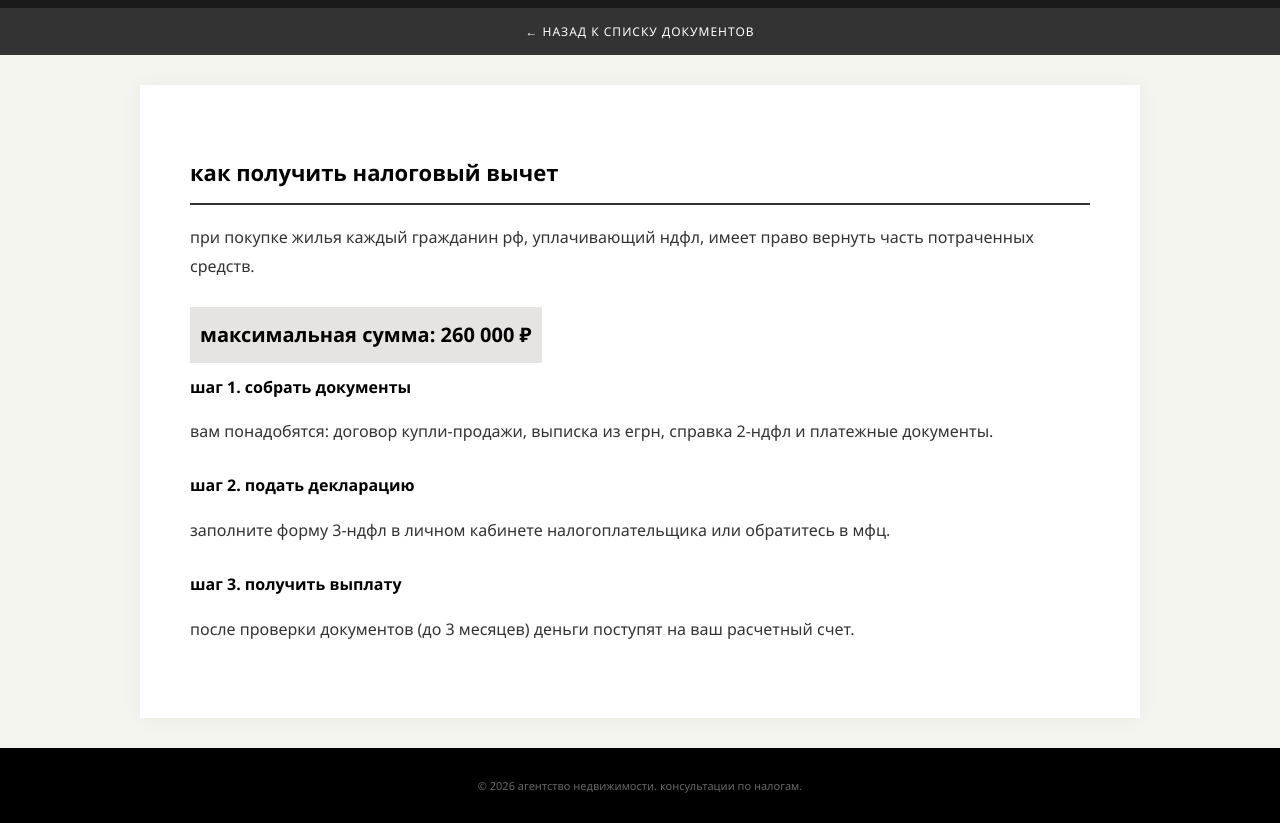
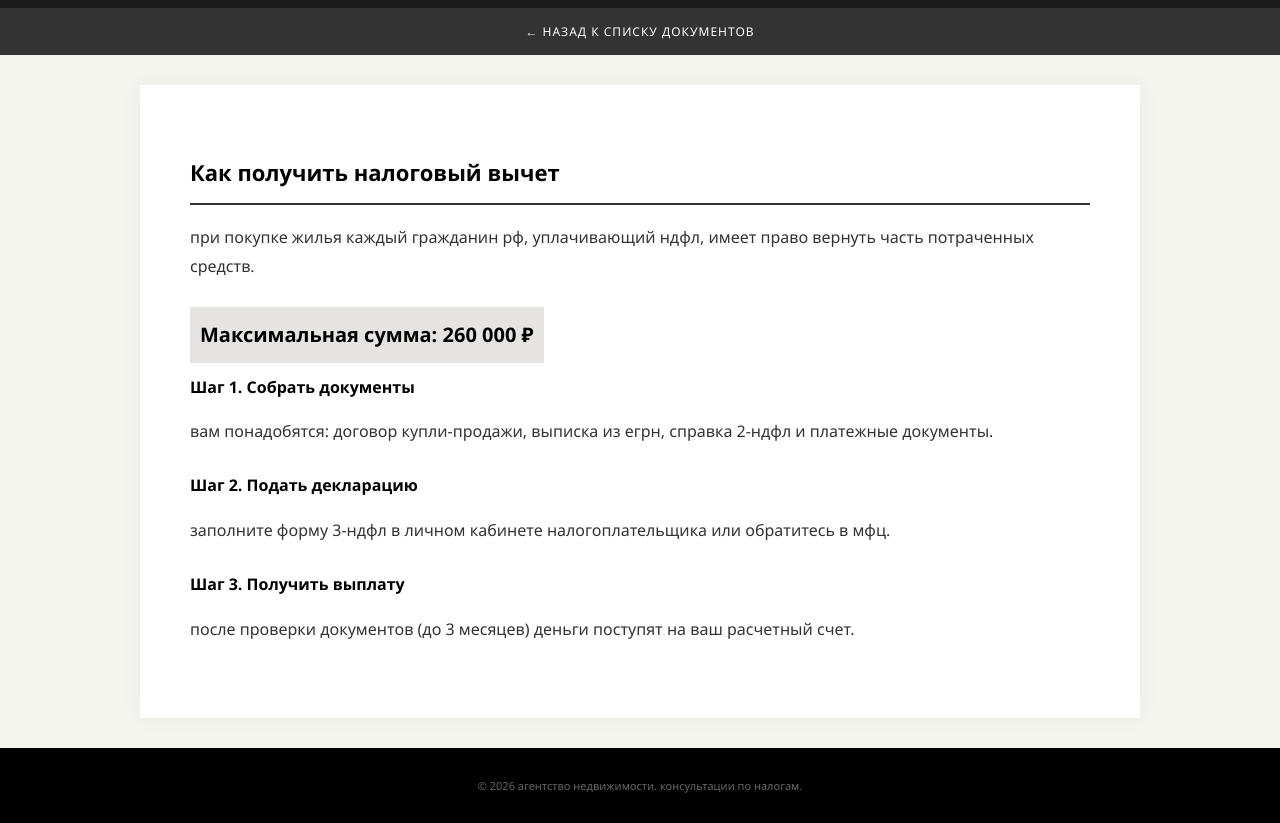
Before and after one commit to gohah-hub/RealRestateAgency, a plain HTML site: page налог_вычет.htm in a window 1280 px wide. Shown: the part 85-908 px from the top of the page. Drawn offline with Linux system fonts and the light colour scheme.

Commit message:
Update налог_вычет.htm

```diff
--- a/налог_вычет.htm
+++ b/налог_вычет.htm
@@ -23,19 +23,19 @@
     <header><h1>юридический отдел</h1></header>
     <nav><a href="правоваябаза.htm">← назад к списку документов</a></nav>
     <main>
-        <h2>как получить налоговый вычет</h2>
+        <h2>Как получить налоговый вычет</h2>
         <p>при покупке жилья каждый гражданин рф, уплачивающий ндфл, имеет право вернуть часть потраченных средств.</p>
-        <div class="money">максимальная сумма: 260 000 ₽</div>
+        <div class="money">Максимальная сумма: 260 000 ₽</div>
         <div class="step">
-            <b>шаг 1. собрать документы</b>
+            <b>Шаг 1. Собрать документы</b>
             <p>вам понадобятся: договор купли-продажи, выписка из егрн, справка 2-ндфл и платежные документы.</p>
         </div>
         <div class="step">
-            <b>шаг 2. подать декларацию</b>
+            <b>Шаг 2. Подать декларацию</b>
             <p>заполните форму 3-ндфл в личном кабинете налогоплательщика или обратитесь в мфц.</p>
         </div>
         <div class="step">
-            <b>шаг 3. получить выплату</b>
+            <b>Шаг 3. Получить выплату</b>
             <p>после проверки документов (до 3 месяцев) деньги поступят на ваш расчетный счет.</p>
         </div>
     </main>
```
